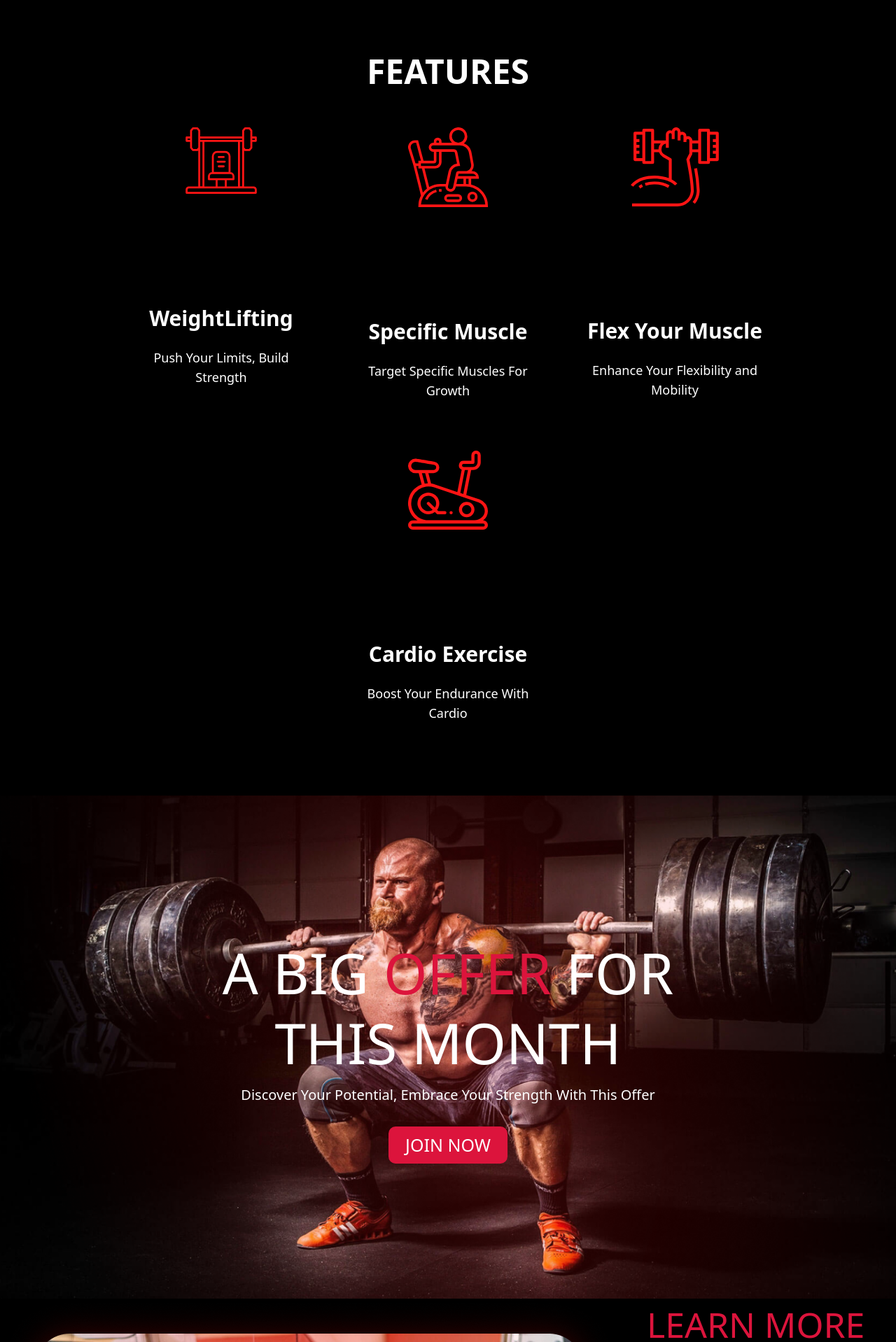
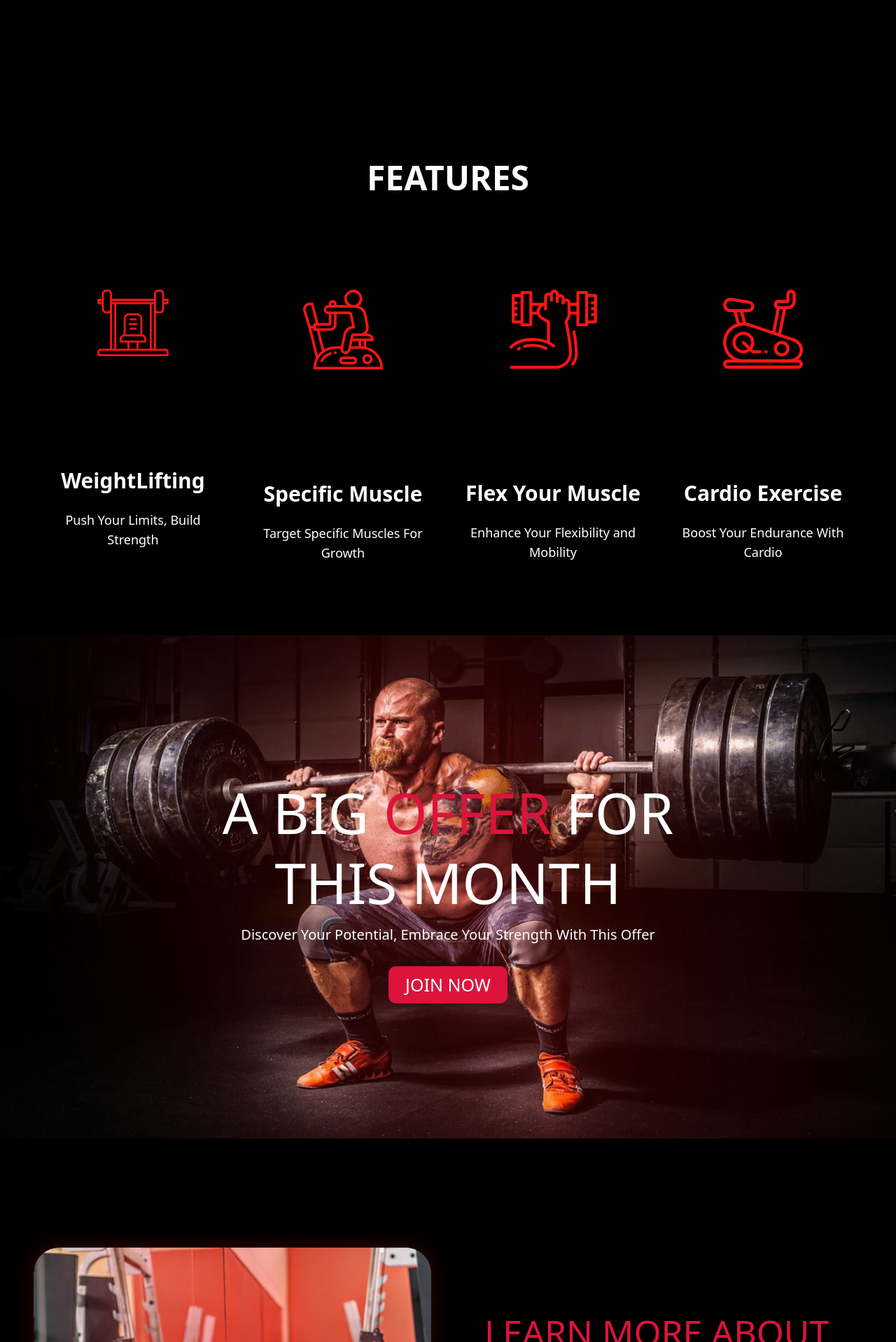
Before and after one commit to Eden12mek/Gym, a React (Create React App) app: page / in a window 1280 px wide. Shown: the part 802-2720 px from the top of the page at 70% size. Built offline with nearby package versions, Linux system fonts and the light colour scheme.

Commit message:
responsiveness

```diff
--- a/src/Components/About.jsx
+++ b/src/Components/About.jsx
@@ -3,15 +3,15 @@ import AboutImage from '../images/about.png'
 
 function About() {
   return (
-    <div id='about' className='relative flex flex-row space-x-10'>
+    <div id='about' className='relative flex flex-row justify-center space-x-10 mb-28 pt-10'>
 
-      <img src={AboutImage} alt="" />
+      <img src={AboutImage} alt="" className="w-full lg:w-1/2 mb-8 lg:mb-0 object-cover rounded-lg shadow-lg " />
 
 
-      <div>
-        <h1 className='' style={{ color: 'crimson', fontSize: '50px', marginBottom: '-30px' }}> LEARN MORE ABOUT </h1>
+      <div className='mt-40'>
+        <h1 className='' style={{ color: 'crimson', fontSize: '50px', marginTop: '-40px' }}> LEARN MORE ABOUT </h1>
         <p style={{ color: 'crimson', fontSize: '50px' }}>US</p>
-        <p className="text-white text-base md:text-lg leading-relaxed mb-6 text-justify">
+        <p className="text-white text-base md:text-lg leading-relaxed mt-8 text-justify max-w-xl">
           We’re not just a gym—we’re a community dedicated to helping you reach your fitness goals.
           With cutting-edge equipment, expert trainers, and a range of classes, we provide everything
           you need for a personalized fitness experience. Whether you're building strength, improving
@@ -19,6 +19,7 @@ function About() {
           step of the way. At Hena GYM, you're part of a team that celebrates every victory.
           Join us and discover what you’re truly capable of!
         </p>
+
         <button
           className="text-white"
           style={{
@@ -28,7 +29,7 @@ function About() {
             paddingTop: '0.5rem',
             paddingBottom: '0.5rem',
             fontSize: '15px',
-            marginTop: '30px'
+            marginTop: '50px'
           }}
         >
           READ MORE</button>
--- a/src/Components/Features.jsx
+++ b/src/Components/Features.jsx
@@ -8,9 +8,9 @@ import Featurebox from './Featurebox';
 function Features() {
   return (
     <div id="features" className="text-white px-4 lg:px-10 mb-20">
-      <h1 className="text-center text-4xl md:text-5xl font-bold pt-20 space-x-2">FEATURES</h1>
+      <h1 className="text-center text-4xl md:text-5xl font-bold pt-44 space-x-2 mt-14">FEATURES</h1>
 
-      <div className="flex flex-wrap justify-center gap-6 pt-8 max-w-full">
+      <div className="flex flex-wrap pt-8 max-w-full mt-20">
         {/* Feature 1 */}
         <div className="flex flex-col items-center basis-full sm:basis-1/2 lg:basis-1/4 p-6 rounded-lg shadow-xl transition-transform transform hover:scale-105 hover:shadow-2xl">
           <Featurebox image={fimage1} title={<span className="font-bold text-2xl md:text-3xl">WeightLifting</span>} />
--- a/src/Components/Offer.jsx
+++ b/src/Components/Offer.jsx
@@ -3,7 +3,7 @@ import Offerimage from '../images/offer.png';
 
 function Offer() {
   return (
-    <div id='offer' className="relative">
+    <div id='offer' className="relative mb-20">
       <img src={Offerimage} alt="offer image" className="w-full h-full" />
       <div className="absolute inset-0 flex flex-col items-center justify-center text-center">
         <h1 className="text-white" style={{ fontSize: '80px', fontWeight: 'normal' }}>
```
